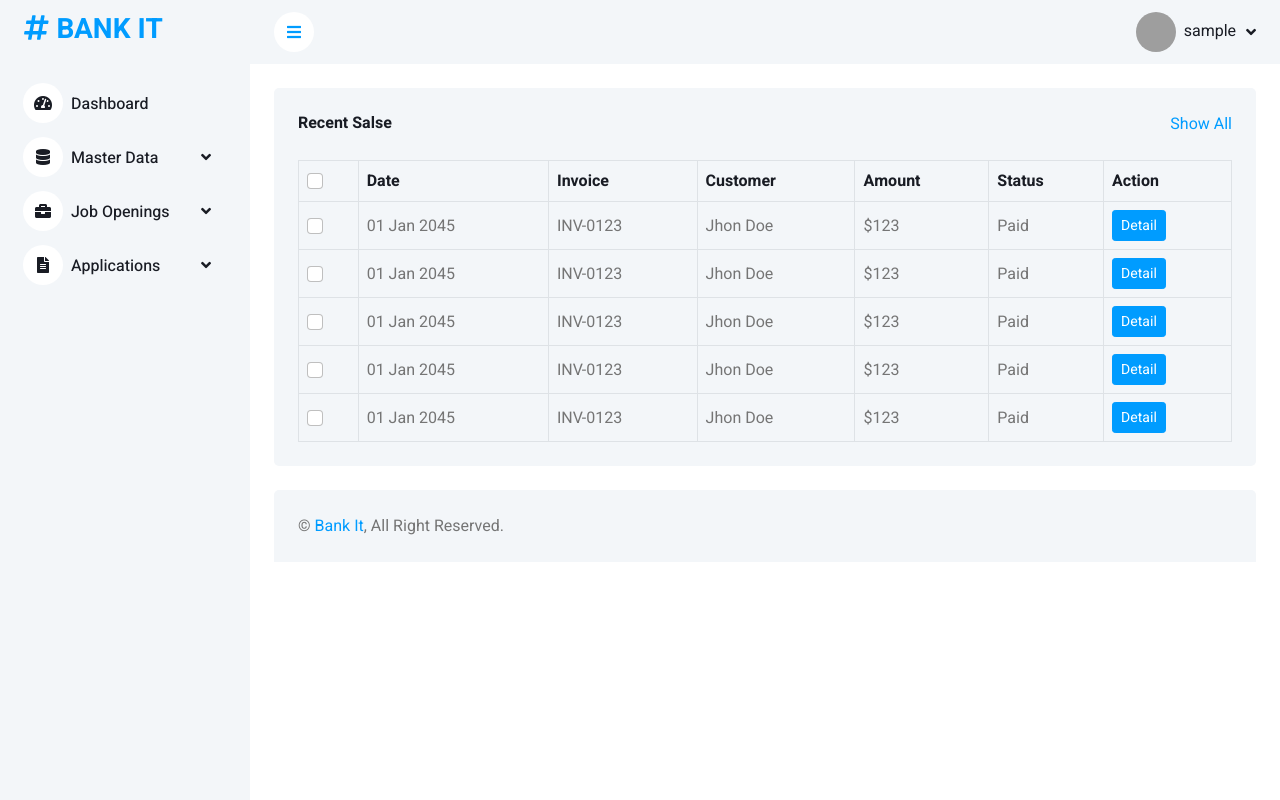
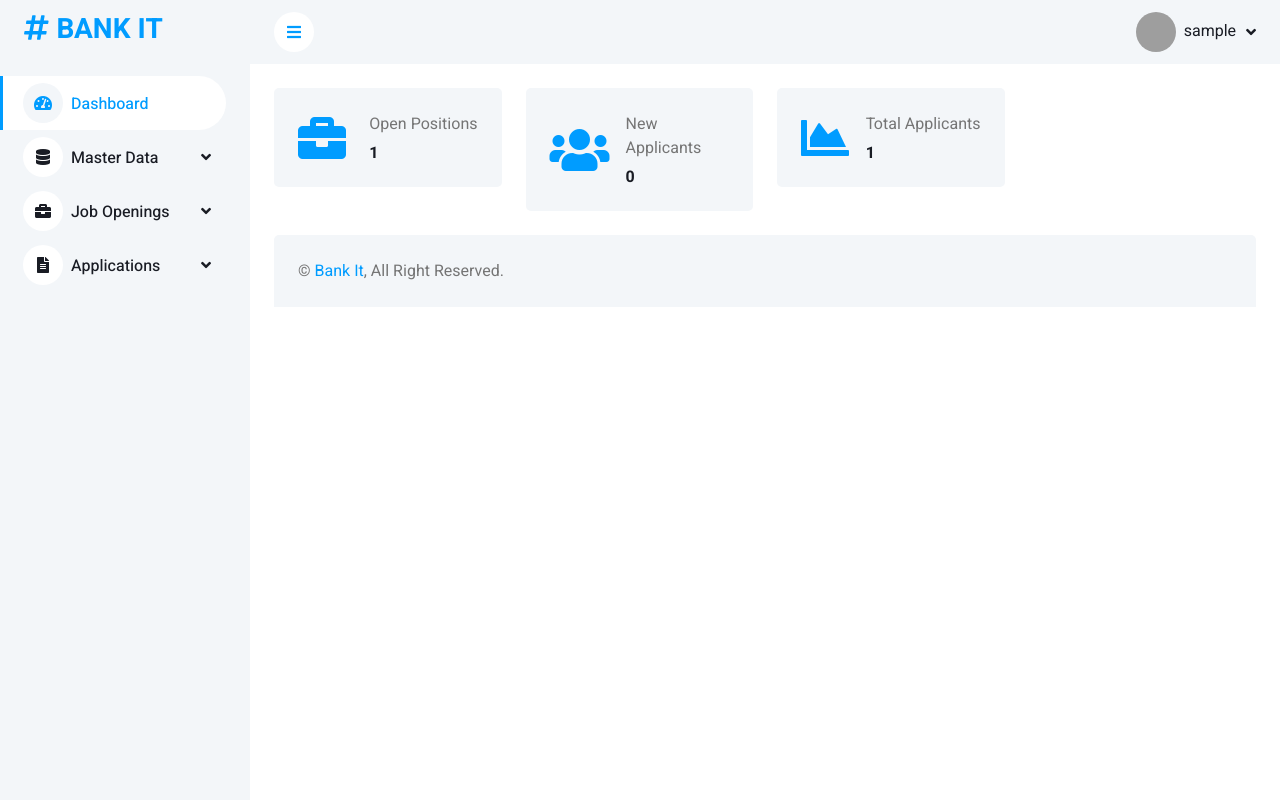
Before and after one commit to d3uceY/job-recruitment-app, a PHP site: page / in a window 1280 px wide. Run offline with PHP 8.4, Linux system fonts and the light colour scheme; the visitor is signed in with stand-in values (Sample User, id 1); tables that the repository leaves empty or names only in its code hold one stand-in row (values such as "Sample post"); some libraries are stand-ins or nearby versions; grey boxes are pictures that could not be loaded.

Commit message:
@add/added readme.md

```diff
--- a/index.php
+++ b/index.php
@@ -13,6 +13,7 @@
 ?>
 <?php include 'layout/header.php'; ?>
 <?php include 'includes/protect.inc.php'; ?>
+<?php include 'includes/db_con.php'; ?>
 
 <body>
     <div class="container-xxl position-relative bg-white d-flex p-0">
@@ -25,11 +26,9 @@
         </div>
         <!-- Spinner End -->
 
-
         <!-- Sidebar Start -->
         <?php include 'layout/sidebar.php'; ?>
         <!-- Sidebar End -->
-
 
         <!-- Content Start -->
         <div class="content">
@@ -37,83 +36,84 @@
             <?php include 'layout/navbar.php'; ?>
             <!-- Navbar End -->
 
-            <!-- Sales Chart End -->
+            <!-- Sale & Revenue Start -->
+            <div class="container-fluid pt-4 px-4">
+                <div class="row g-4">
+                    <div class="col-sm-6 col-xl-3">
+                        <div class="bg-light rounded d-flex align-items-center justify-content-between p-4">
+                            <i class="fa fa-briefcase fa-3x text-primary"></i>
+                            <div class="ms-3">
+                                <p class="mb-2">Open Positions</p>
+                                <h6 class="mb-0">
 
 
-            <!-- Recent Sales Start -->
-            <div class="container-fluid pt-4 px-4">
-                <div class="bg-light text-center rounded p-4">
-                    <div class="d-flex align-items-center justify-content-between mb-4">
-                        <h6 class="mb-0">Recent Salse</h6>
-                        <a href="">Show All</a>
+                                    <?php
+                                    // Count the number of open positions
+                                    $query = 'SELECT COUNT(*) FROM job_openings';
+                                    $result = mysqli_query($conn, $query);
+                                    $row = mysqli_fetch_assoc($result);
+                                    echo $row['COUNT(*)'];
+                                    ?>
+
+
+
+                                </h6>
+                            </div>
+                        </div>
                     </div>
-                    <div class="table-responsive">
-                        <table class="table text-start align-middle table-bordered table-hover mb-0">
-                            <thead>
-                                <tr class="text-dark">
-                                    <th scope="col"><input class="form-check-input" type="checkbox"></th>
-                                    <th scope="col">Date</th>
-                                    <th scope="col">Invoice</th>
-                                    <th scope="col">Customer</th>
-                                    <th scope="col">Amount</th>
-                                    <th scope="col">Status</th>
-                                    <th scope="col">Action</th>
-                                </tr>
-                            </thead>
-                            <tbody>
-                                <tr>
-                                    <td><input class="form-check-input" type="checkbox"></td>
-                                    <td>01 Jan 2045</td>
-                                    <td>INV-0123</td>
-                                    <td>Jhon Doe</td>
-                                    <td>$123</td>
-                                    <td>Paid</td>
-                                    <td><a class="btn btn-sm btn-primary" href="">Detail</a></td>
-                                </tr>
-                                <tr>
-                                    <td><input class="form-check-input" type="checkbox"></td>
-                                    <td>01 Jan 2045</td>
-                                    <td>INV-0123</td>
-                                    <td>Jhon Doe</td>
-                                    <td>$123</td>
-                                    <td>Paid</td>
-                                    <td><a class="btn btn-sm btn-primary" href="">Detail</a></td>
-                                </tr>
-                                <tr>
-                                    <td><input class="form-check-input" type="checkbox"></td>
-                                    <td>01 Jan 2045</td>
-                                    <td>INV-0123</td>
-                                    <td>Jhon Doe</td>
-                                    <td>$123</td>
-                                    <td>Paid</td>
-                                    <td><a class="btn btn-sm btn-primary" href="">Detail</a></td>
-                                </tr>
-                                <tr>
-                                    <td><input class="form-check-input" type="checkbox"></td>
-                                    <td>01 Jan 2045</td>
-                                    <td>INV-0123</td>
-                                    <td>Jhon Doe</td>
-                                    <td>$123</td>
-                                    <td>Paid</td>
-                                    <td><a class="btn btn-sm btn-primary" href="">Detail</a></td>
-                                </tr>
-                                <tr>
-                                    <td><input class="form-check-input" type="checkbox"></td>
-                                    <td>01 Jan 2045</td>
-                                    <td>INV-0123</td>
-                                    <td>Jhon Doe</td>
-                                    <td>$123</td>
-                                    <td>Paid</td>
-                                    <td><a class="btn btn-sm btn-primary" href="">Detail</a></td>
-                                </tr>
-                            </tbody>
-                        </table>
+                    <div class="col-sm-6 col-xl-3">
+                        <div class="bg-light rounded d-flex align-items-center justify-content-between p-4">
+                            <i class="fa fa-users fa-3x text-primary"></i>
+                            <div class="ms-3">
+                                <p class="mb-2">New Applicants</p>
+                                <h6 class="mb-0">
+
+
+                                    <?php
+                                    // Count the number of new applicants
+                                    $query = 'SELECT COUNT(*) FROM job_applications where status = "NEW"';
+                                    $result = mysqli_query($conn, $query);
+                                    $row = mysqli_fetch_assoc($result);
+                                    echo $row['COUNT(*)'];
+                                    ?>
+
+
+                                </h6>
+                            </div>
+                        </div>
+                    </div>
+                    <div class="col-sm-6 col-xl-3">
+                        <div class="bg-light rounded d-flex align-items-center justify-content-between p-4">
+                            <i class="fa fa-chart-area fa-3x text-primary"></i>
+                            <div class="ms-3">
+                                <p class="mb-2">Total Applicants</p>
+                                <h6 class="mb-0">
+
+
+
+                                    <?php
+                                    // Count the number of total applicants
+                                    $query = 'SELECT COUNT(*) FROM job_applications';
+                                    $result = mysqli_query($conn, $query);
+                                    $row = mysqli_fetch_assoc($result);
+                                    echo $row['COUNT(*)'];
+                                    ?>
+
+
+                                </h6>
+                            </div>
+                        </div>
                     </div>
                 </div>
             </div>
-            <!-- Recent Sales End -->
+            <!-- Sale & Revenue End -->
 
+            <!-- Footer Start -->
+            <?php include 'layout/footer.php'; ?>
+            <!-- Footer End -->
+        </div>
+        <!-- Content End -->
 
-            <!-- Widgets Start -->
-            <!-- Widgets End -->
-            <?php include 'layout/footer.php'; ?>
+        <!-- Back to Top -->
+        <a href="#" class="btn btn-lg btn-primary btn-lg-square back-to-top"><i class="bi bi-arrow-up"></i></a>
+    </div>
--- a/layout/sidebar.php
+++ b/layout/sidebar.php
@@ -68,7 +68,7 @@ $job_applications_page_active = $current_page == 'job_applications.php';
 
 $query_applications_page_active = $current_page == 'query_applications.php';
 
-
+$dashboard_page_active = $current_page == 'index.php';
 ?>
 
 <div class="sidebar pe-4 pb-3">
@@ -98,7 +98,7 @@ $query_applications_page_active = $current_page == 'query_applications.php';
         </div> -->
 
         <div class="navbar-nav w-100">
-            <a href="index.php" class="nav-item nav-link">
+            <a href="index.php" class="nav-item nav-link <?php echo $dashboard_page_active ? 'active' : ''; ?>">
                 <i class="fa fa-tachometer-alt me-2"></i>Dashboard
             </a>
 
```
Also changed, not shown: career.php (+15 -30 lines), ReadME.md (added).
